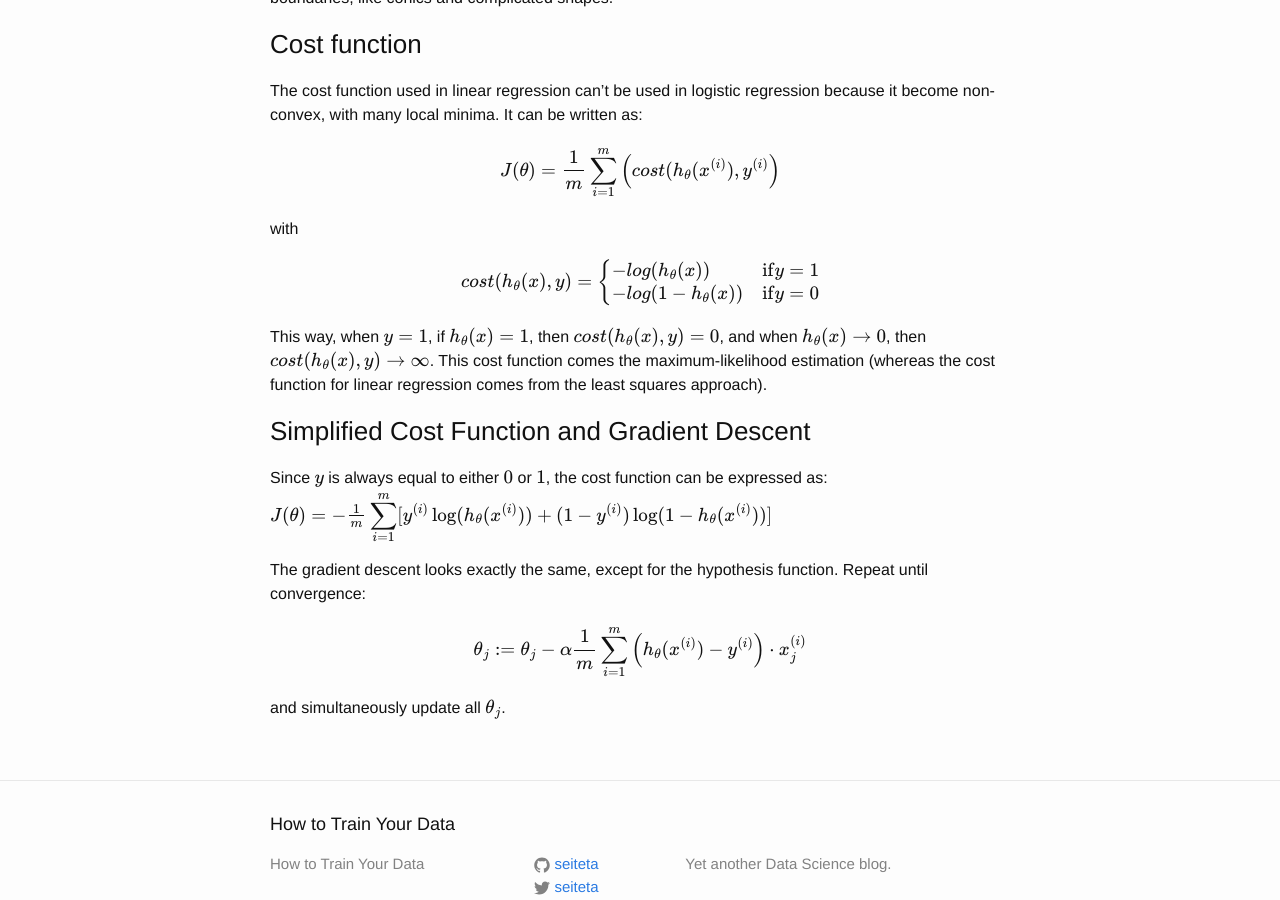
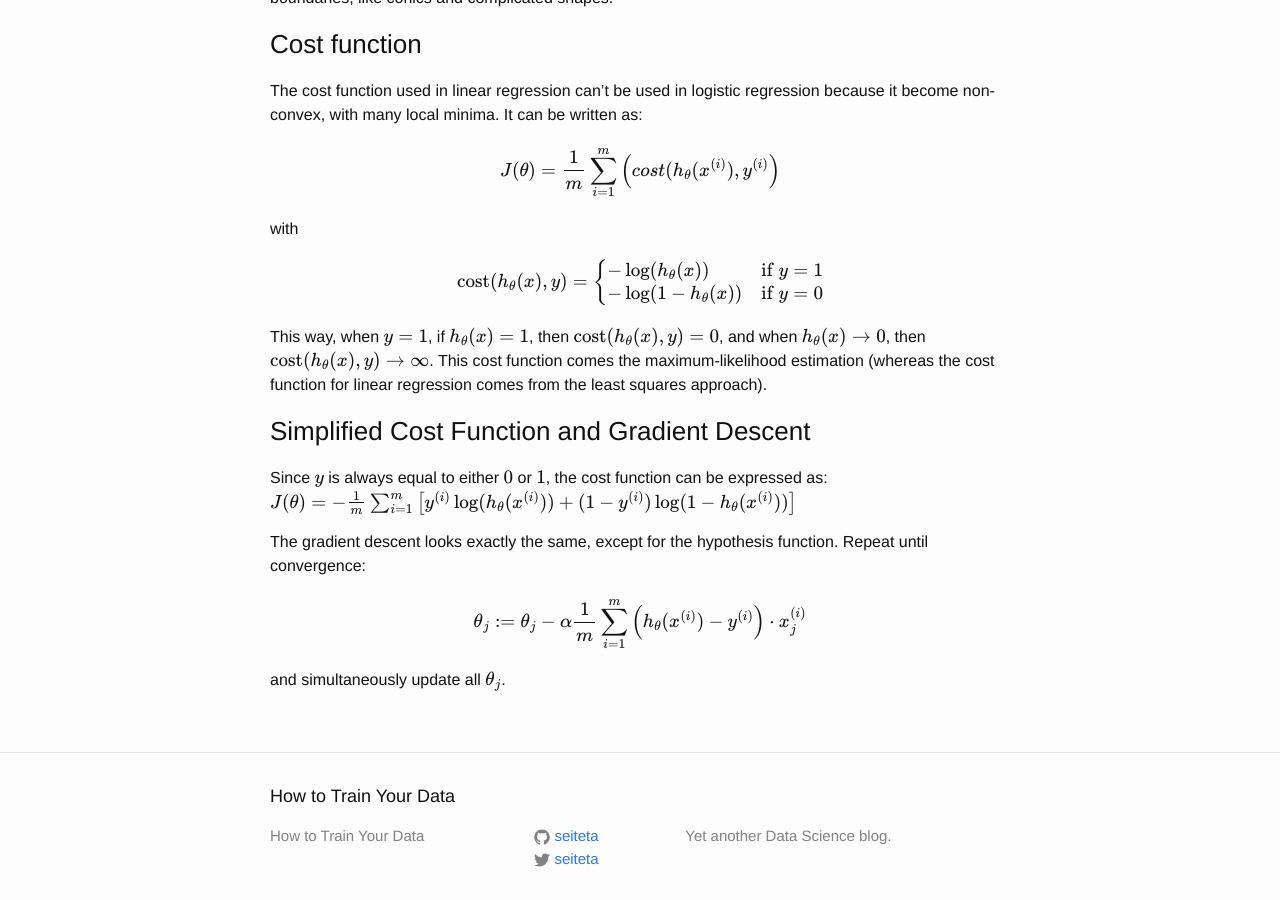
Before and after one commit to seiteta/seiteta.github.io_old, a Jekyll site: the page built from _posts/2014-12-04-machine-learning-notes.md, in a window 1280 px wide and 900 px high, scrolled down 5361 px. Built offline with Jekyll 4.4.1, drawn with Linux system fonts in a browser that asks for light colours; formulas are drawn with MathJax 3.

Commit message:
Update 2014-12-04-machine-learning-notes.md

```diff
--- a/_posts/2014-12-04-machine-learning-notes.md
+++ b/_posts/2014-12-04-machine-learning-notes.md
@@ -191,19 +191,19 @@ $$J(\theta) =  \dfrac{1}{m} \sum_{i=1}^{m} \left ( cost(h_\theta (x^{(i)}), y^{(
 with
 
 $$
-cost(h_\theta(x),y) =
+\text{cost}(h_\theta(x),y) =
 \begin{cases}
-−log(h_\theta(x)) & \text{if} y = 1 \\
-−log(1−h_\theta(x)) & \text{if} y = 0 \\
+−\log(h_\theta(x)) & \text{if } y = 1 \\
+−\log(1−h_\theta(x)) & \text{if } y = 0 \\
 \end{cases}
 $$
 
-This way, when $$y = 1$$, if $$ h_\theta(x) = 1$$, then $$cost(h_\theta(x),y) = 0$$, and when $$ h_\theta(x) \rightarrow 0$$, then $$ cost(h_\theta(x),y) \rightarrow \infty$$. This cost function comes the maximum-likelihood estimation (whereas the cost function for linear regression comes from the least squares approach).
+This way, when $$y = 1$$, if $$ h_\theta(x) = 1$$, then $$\text{cost}(h_\theta(x),y) = 0$$, and when $$ h_\theta(x) \rightarrow 0$$, then $$ \text{cost}(h_\theta(x),y) \rightarrow \infty$$. This cost function comes the maximum-likelihood estimation (whereas the cost function for linear regression comes from the least squares approach).
 
 ### Simplified Cost Function and Gradient Descent
 
 Since $$y$$ is always equal to either $$0$$ or $$1$$, the cost function can be expressed as:
-$$J(\theta) = - \frac{1}{m} \displaystyle \sum_{i=1}^m [y^{(i)}\log (h_\theta (x^{(i)})) + (1 - y^{(i)})\log (1 - h_\theta(x^{(i)}))]$$
+$$J(\theta) = - \frac{1}{m} \sum_{i=1}^m \left [y^{(i)}\log (h_\theta (x^{(i)})) + (1 - y^{(i)})\log (1 - h_\theta(x^{(i)})) \right ]$$
 
 The gradient descent looks exactly the same, except for the hypothesis function. Repeat until convergence:
 
```
